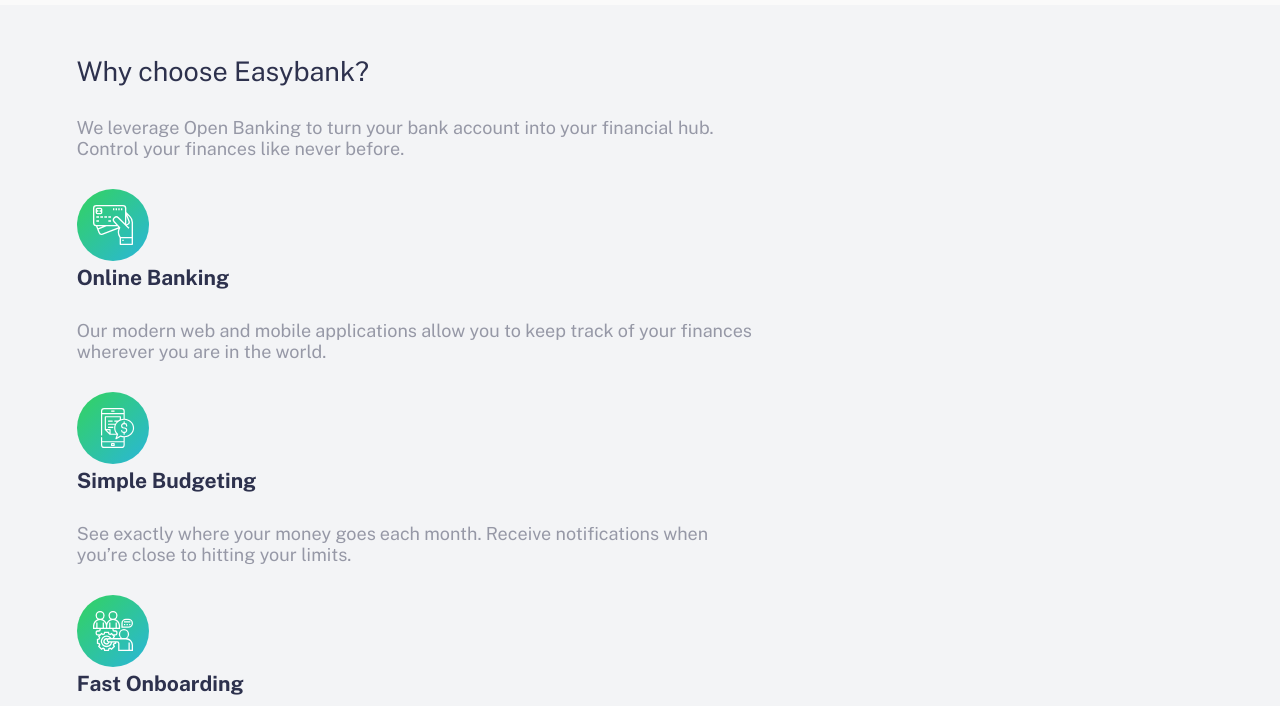
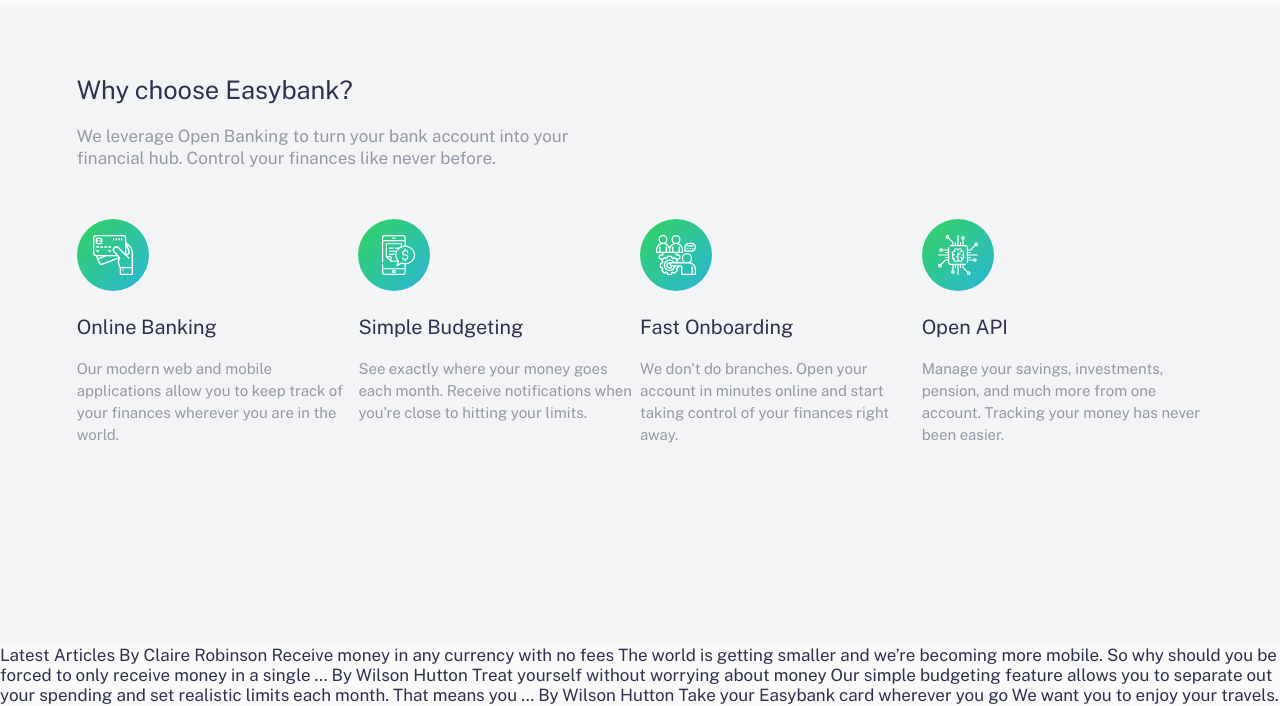
Before and after one commit to TechieStephen/EasyBank, a plain HTML site: page index.html in a window 1280 px wide. Shown: the part 795-1501 px from the top of the page. Drawn offline with nearby package versions, Linux system fonts and the light colour scheme.

Commit message:
---------

```diff
--- a/css/_general.scss
+++ b/css/_general.scss
@@ -18,7 +18,7 @@
 }
 
 body{
-    font-size: 18px;
+    font-size: 17px;
     background: $VeryLightGray;
     width: 100%;
     color: $DarkBlue;
@@ -35,8 +35,12 @@
 }
 
 p{
-    margin: 30px 0px;
+    margin: 20px 0px;
     color: $GrayishBlue;
+    line-height: 22px;
+}
+h1, h2, h3, h4, h5{
+    font-weight: 400;
 }
 @media (max-width:900px){
     body{
--- a/css/_why.scss
+++ b/css/_why.scss
@@ -1,13 +1,31 @@
 #why-us{
     background: $LightGrayishBlue;
-    padding: 50px 6%;
+    padding: 70px 6%;
 
     min-height: 80vh;
 
     h2{
-        font-weight: 400;
     }
     p{
-        width: 60%;
+        width: 50%;
+    }
+
+    #container{
+        margin-top: 50px;
+        display: flex;
+        justify-content: space-between;
+
+        .box{
+            flex: 1;
+            // border: 1px solid gray;
+            h3{
+                margin: 20px 0px;
+            }
+            p{
+                font-size: 15px;
+                width: 100%;
+                margin: 0;
+            }
+        }
     }
 }
--- a/css/main.scss
+++ b/css/main.scss
@@ -22,7 +22,6 @@
     // }
 }
 main{
-    background: $VeryLightGray;
     padding: 0px 6%;
     height: 100vh;
     display: flex;
```
Also changed, not shown: index.html (+0 -1 lines), css/main.css, 1 other file.
